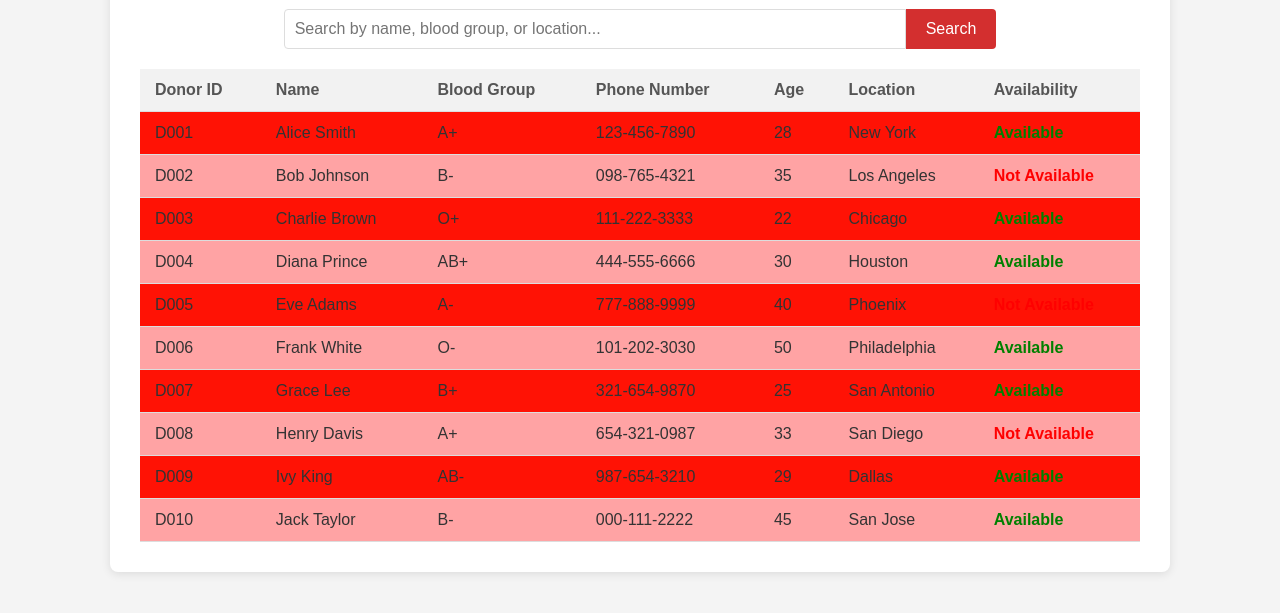
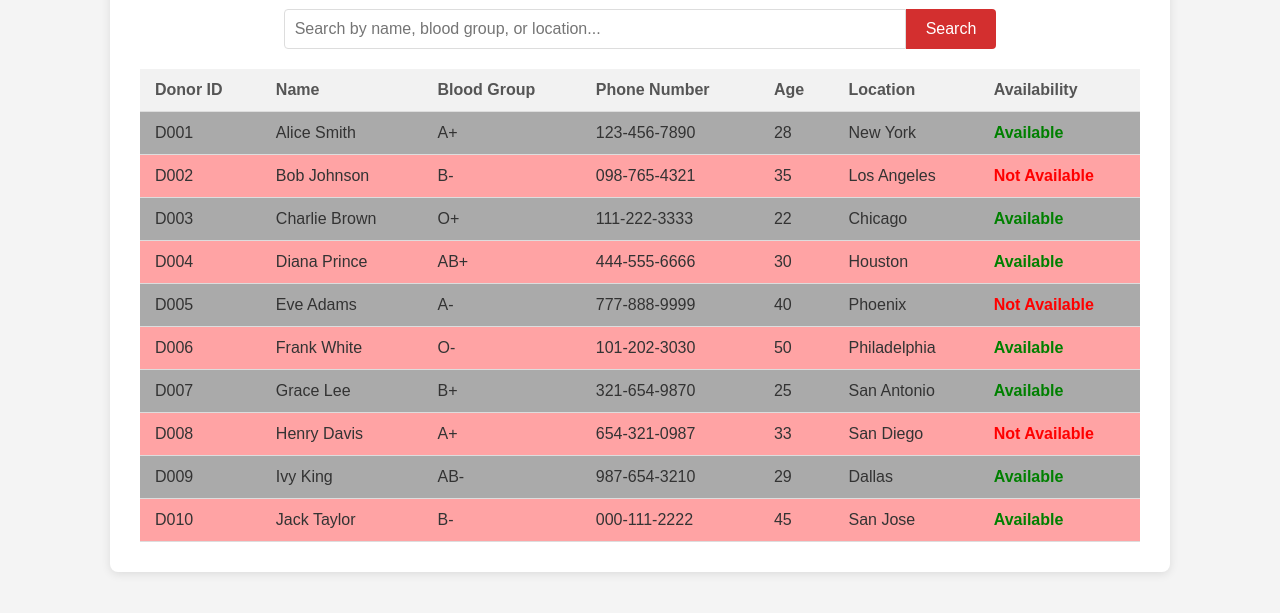
Before and after one commit to ksgouthamkrishna14/blood-donation, a plain HTML site: page index.html in a window 1280 px wide. Shown: the part 159-772 px from the top of the page. Drawn offline with Linux system fonts and the light colour scheme.

Commit message:
Update style.css

```diff
--- a/style.css
+++ b/style.css
@@ -68,7 +68,7 @@ th {
 }
 
 tr:nth-child(odd) {
-    background-color:#FF1205;
+    background-color:#aaaaaa;
 }
 
 tr:nth-child(even) {
```
